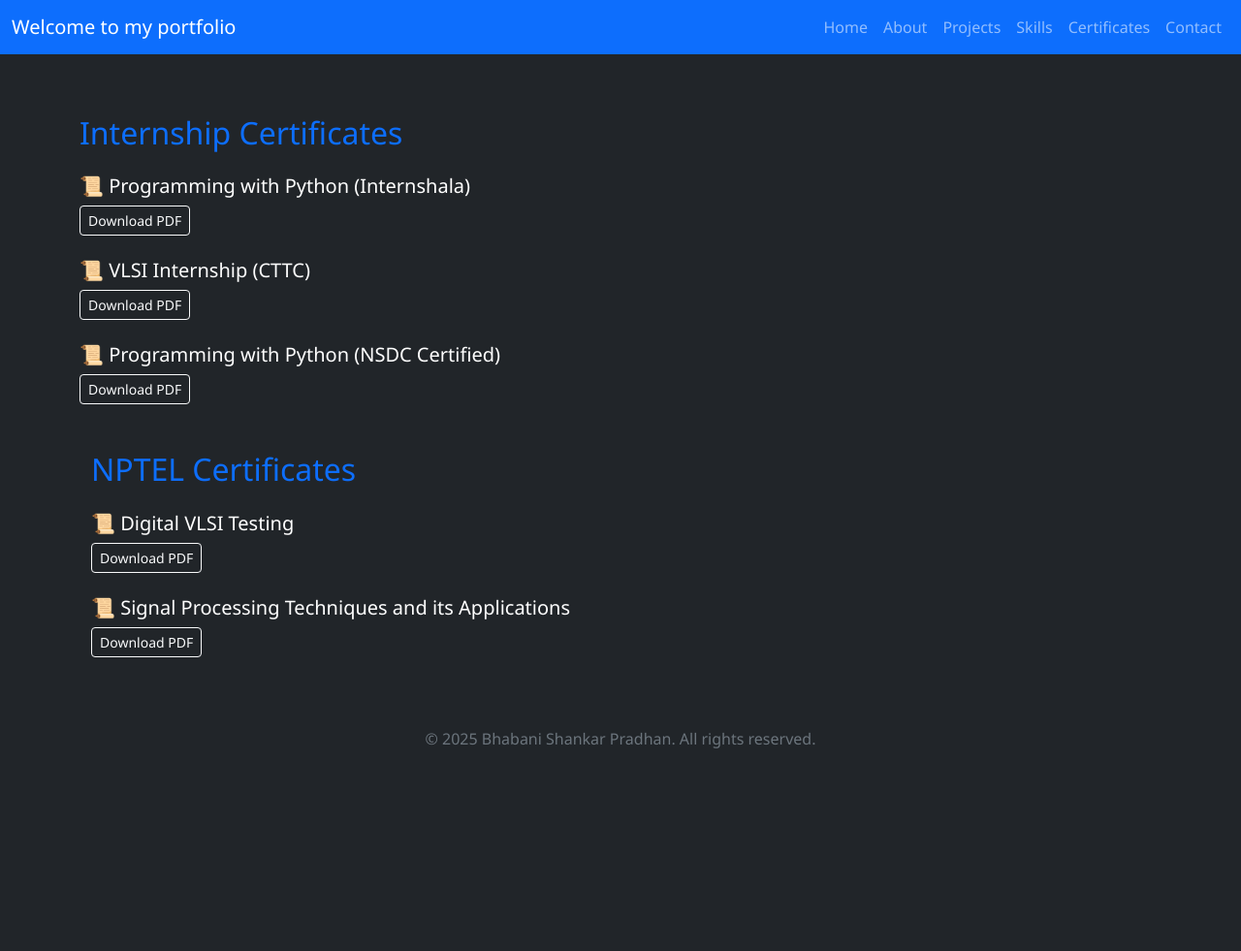
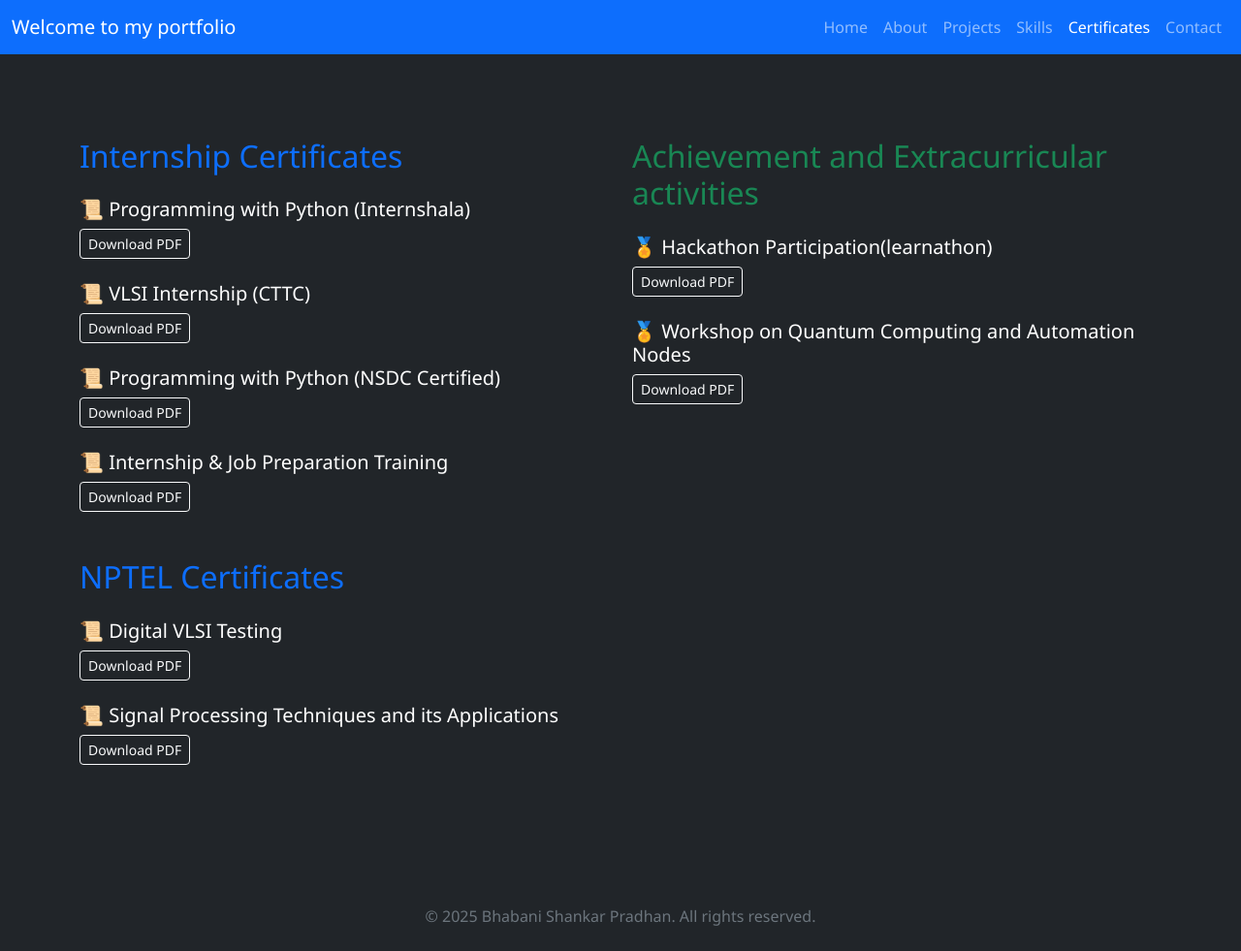
Before and after one commit to Bhabanis399/bhabani-portfolio, a Flask app: page /certificates in a window 1280 px wide. Shown: the whole page at 97% size. Before the commit the page ends 772 px from the top, so only its background shows below. Run offline with Flask 3, Linux system fonts and the light colour scheme.

Commit message:
Initial commit

```diff
--- a/requirements.txt
+++ b/requirements.txt
@@ -159,3 +159,5 @@ websockets==15.0.1
 Werkzeug==3.1.3
 widgetsnbextension==4.0.14
 yarl==1.20.0
+Flask
+gunicorn
--- a/templates/certificates.html
+++ b/templates/certificates.html
@@ -3,11 +3,7 @@
 <head>
   <meta charset="UTF-8">
   <title>Certificates | Bhabani</title>
-
-  <!-- Bootstrap CSS -->
   <link href="https://cdn.jsdelivr.net/npm/bootstrap@5.3.2/dist/css/bootstrap.min.css" rel="stylesheet">
-
-  <!-- Custom CSS -->
   <link rel="stylesheet" href="{{ url_for('static', filename='css/style.css') }}">
 </head>
 
@@ -28,59 +24,70 @@
         <li class="nav-item"><a class="nav-link" href="/about">About</a></li>
         <li class="nav-item"><a class="nav-link" href="/projects">Projects</a></li>
         <li class="nav-item"><a class="nav-link" href="/skills">Skills</a></li>
-        <li class="nav-item"><a class="nav-link" href="/certificates">Certificates</a></li>
+        <li class="nav-item"><a class="nav-link active" href="/certificates">Certificates</a></li>
         <li class="nav-item"><a class="nav-link" href="/contact">Contact</a></li>
       </ul>
     </div>
   </div>
 </nav>
 
-
 <!-- Certificate Section -->
-  <div class="container py-5">
+<div class="container py-5 mt-4">
+  <div class="row">
+    <!-- Left Column: Internship + NPTEL -->
+    <div class="col-md-6">
       <h2 class="text-primary mb-4">Internship Certificates</h2>
 
-    <!-- Certificate 1 -->
       <div class="mb-4">
         <h5>📜 Programming with Python (Internshala)</h5>
-      <a href="{{ url_for('static', filename='certificates/python_certificate.pdf') }}" class="btn btn-outline-light btn-sm" download>
-        Download PDF
-      </a>
+        <a href="{{ url_for('static', filename='certificates/python_certificate.pdf') }}" class="btn btn-outline-light btn-sm" download>Download PDF</a>
       </div>
 
-    <!-- Certificate 2 -->
       <div class="mb-4">
         <h5>📜 VLSI Internship (CTTC)</h5>
-      <a href="{{ url_for('static', filename='certificates/vlsi_certificate.pdf') }}" class="btn btn-outline-light btn-sm" download>
-        Download PDF
-      </a>
+        <a href="{{ url_for('static', filename='certificates/vlsi_certificate.pdf') }}" class="btn btn-outline-light btn-sm" download>Download PDF</a>
       </div>
 
-    <!-- Certificate 3 -->
       <div class="mb-4">
         <h5>📜 Programming with Python (NSDC Certified)</h5>
-      <a href="{{ url_for('static', filename='certificates/NSDC Certified.pdf') }}" class="btn btn-outline-light btn-sm" download>
-        Download PDF
-      </a>
-  <div class="container py-5">
-    <h2 class="text-primary mb-4">NPTEL Certificates</h2>
-    <!-- Certificate 1 -->
+        <a href="{{ url_for('static', filename='certificates/NSDC Certified.pdf') }}" class="btn btn-outline-light btn-sm" download>Download PDF</a>
+      </div>
       <div class="mb-4">
-      <h5>📜  Digital VLSI Testing</h5>
-      <a href="{{ url_for('static', filename='certificates/VLSI testing.pdf') }}" class="btn btn-outline-light btn-sm" download>
-        Download PDF
-      </a>
+        <h5>📜 Internship & Job Preparation Training</h5>
+        <a href="{{ url_for('static', filename='certificates/Internship & Job Preparation Training.pdf') }}" class="btn btn-outline-light btn-sm" download>Download PDF</a>
       </div>
 
-    <!-- Certificate 2 -->
+      <h2 class="text-primary mt-5 mb-4">NPTEL Certificates</h2>
+
       <div class="mb-4">
-      <h5>📜  Signal Processing Techniques and its Applications </h5>
-      <a href="{{ url_for('static', filename='certificates/signal processing.pdf') }}" class="btn btn-outline-light btn-sm" download>
-        Download PDF
-      </a>
+        <h5>📜 Digital VLSI Testing</h5>
+        <a href="{{ url_for('static', filename='certificates/VLSI testing.pdf') }}" class="btn btn-outline-light btn-sm" download>Download PDF</a>
       </div>
 
-  <!-- Optional Footer -->
+      <div class="mb-4">
+        <h5>📜 Signal Processing Techniques and its Applications</h5>
+        <a href="{{ url_for('static', filename='certificates/signal processing.pdf') }}" class="btn btn-outline-light btn-sm" download>Download PDF</a>
+      </div>
+    </div>
+
+    <!-- Right Column: Appreciation -->
+    <div class="col-md-6">
+      <h2 class="text-success mb-4">Achievement and Extracurricular activities</h2>
+
+      <div class="mb-4">
+        <h5>🏅 Hackathon Participation(learnathon)</h5>
+        <a href="{{ url_for('static', filename='certificates/Learnathon.pdf') }}" class="btn btn-outline-light btn-sm" download>Download PDF</a>
+      </div>
+
+      <div class="mb-4">
+        <h5>🏅 Workshop on Quantum Computing and Automation Nodes</h5>
+        <a href="{{ url_for('static', filename='certificates/quantum_seminar.pdf') }}" class="btn btn-outline-light btn-sm" download>Download PDF</a>
+      </div>
+    </div>
+  </div>
+</div>
+
+<!-- Footer -->
 <footer class="text-center py-4 mt-5 text-secondary">
   &copy; 2025 Bhabani Shankar Pradhan. All rights reserved.
 </footer>
--- a/templates/projects.html
+++ b/templates/projects.html
@@ -92,8 +92,8 @@
         </p>
         <p><strong>Tech Used:</strong> PCB Design, Analog Electronics, Embedded Systems</p>
         <div class="mb-4">
-      <a href="{{ url_for('static', filename='paper/Automatic Switch-Off Battery Charger.pdf') }}" class="btn btn-outline-light btn-sm" download>
-        Download Paper <svg xmlns="http://www.w3.org/2000/svg" width="24" height="24" fill="none" stroke="currentColor" stroke-width="2"
+      <a href="{{ url_for('static', filename='paper/trainer kit.pdf') }}" class="btn btn-outline-light btn-sm" download>
+        Download Report paper <svg xmlns="http://www.w3.org/2000/svg" width="24" height="24" fill="none" stroke="currentColor" stroke-width="2"
   stroke-linecap="round" stroke-linejoin="round" class="feather feather-download">
   <path d="M21 15v4a2 2 0 0 1-2 2H5a2 2 0 0 1-2-2v-4"/>
   <polyline points="7 10 12 15 17 10"/>
```
Also changed, not shown: 4 other files. Lines whose indentation alone changed are shown as unchanged.
